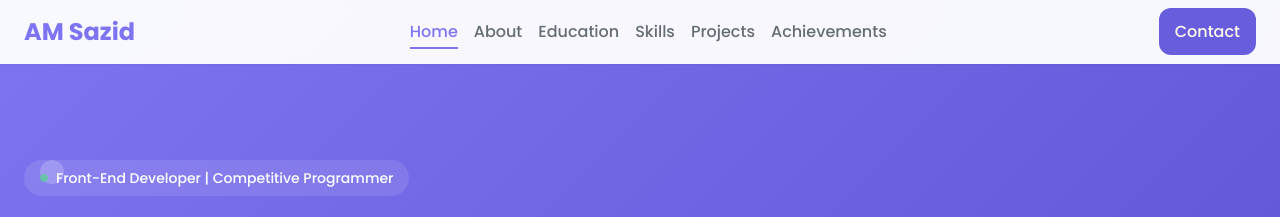
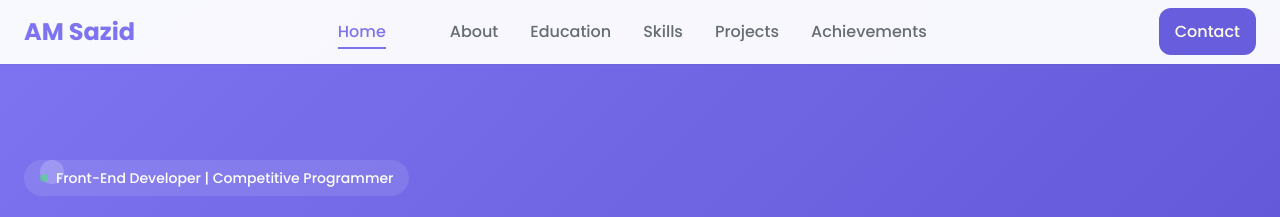
Before and after one commit to am-sazid/sazid-portflio, a website built with Vite: page index.html in a window 1280 px wide. Shown: the top 217 px of the page. Built offline with nearby package versions, Linux system fonts and the light colour scheme.

```diff
--- a/index.html
+++ b/index.html
@@ -491,7 +491,7 @@
 
           <!-- Desktop Navigation -->
           <nav class="hidden md:flex space-x-8">
-            <div class="flex lg:mr-60 justify-between gap-4 ">
+            <div class="flex lg:mr-50 justify-between space-x-8 ">
               <a href="#home" class="nav-link active">Home</a>
               <a href="#about" class="nav-link">About</a>
               <a href="#education" class="nav-link">Education</a>
```
